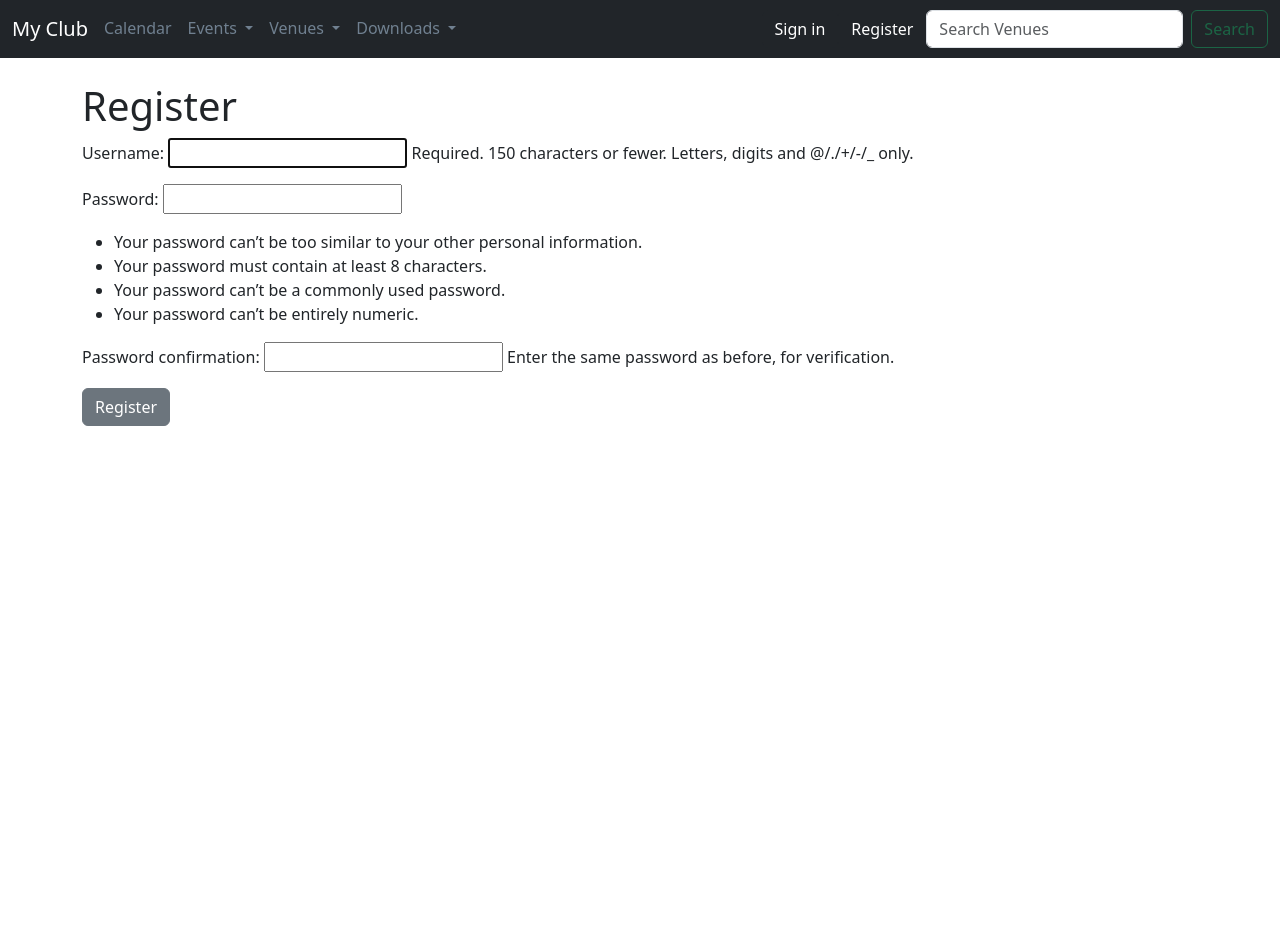
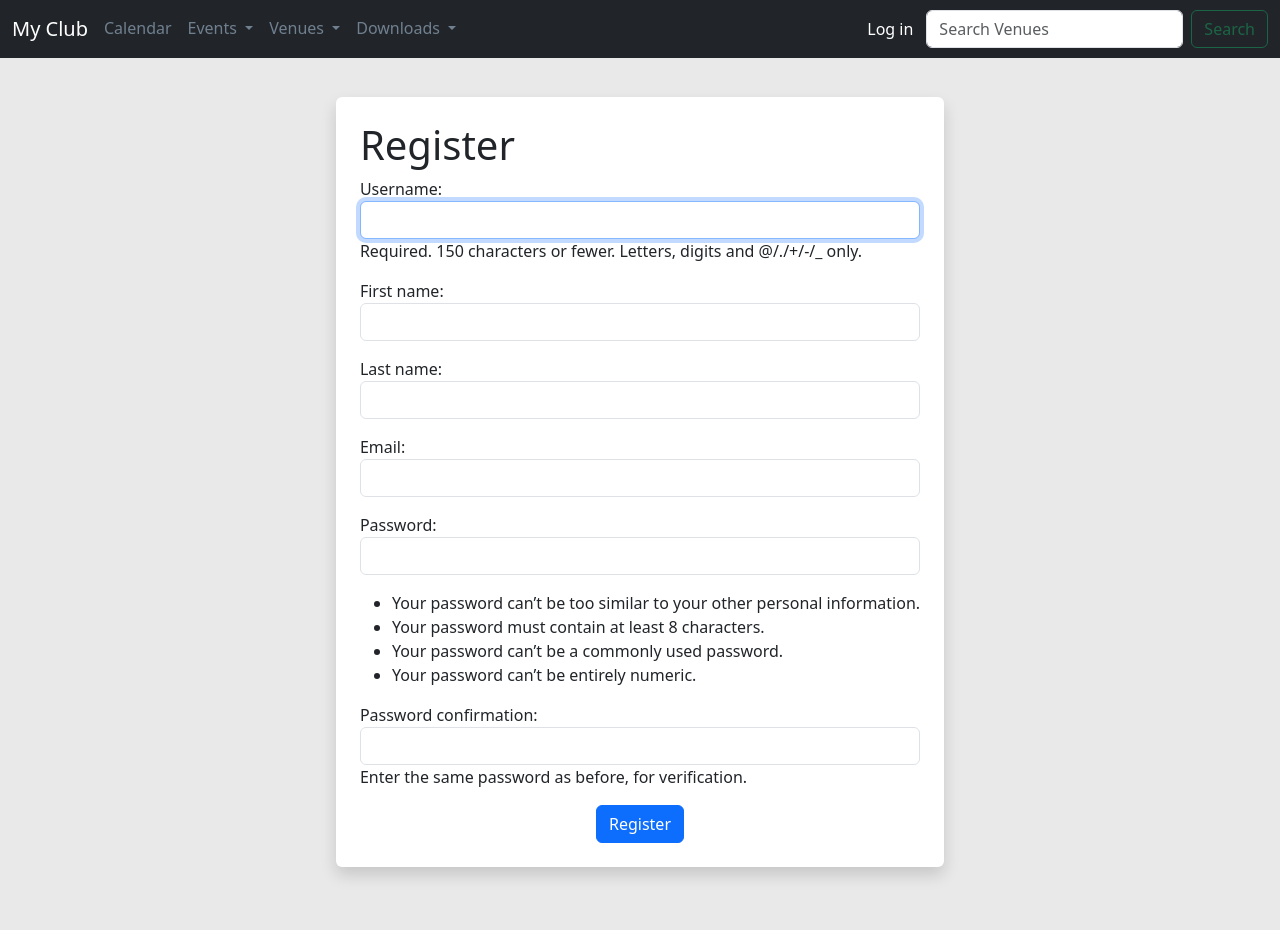
Before and after one commit to PetarIvanov47/event-manager, a Django app: page /members/register_user in a window 1280 px wide. Before the commit the page ends 426 px from the top, so only its background shows below. Run offline with Django 4.2, Linux system fonts and the light colour scheme.

Commit message:
Register form and style changes

```diff
--- a/events/templates/events/add_event.html
+++ b/events/templates/events/add_event.html
@@ -23,7 +23,6 @@
                             <a href="{% url 'home' %}" class="btn btn-secondary">Cancel</a>
                         </div>
 
-
                     </form>
                     {% endif %}
                 </div>
--- a/events/templates/events/base.html
+++ b/events/templates/events/base.html
@@ -4,8 +4,18 @@
     <meta charset="utf-8">
     <meta name="viewport" content="width=device-width, initial-scale=1">
     <title>Hello, World!</title>
+    <style>
+        body {
+            background-color: #f4f4;
+        }
+    </style>
     <link href="https://cdn.jsdelivr.net/npm/bootstrap@5.3.1/dist/css/bootstrap.min.css" rel="stylesheet"
           integrity="sha384-4bw+/aepP/YC94hEpVNVgiZdgIC5+VKNBQNGCHeKRQN+PtmoHDEXuppvnDJzQIu9" crossorigin="anonymous">
+    <style>
+        body {
+            background-color: #eae9e9;
+        }
+    </style>
 </head>
 <body>
 {% include 'events/navbar.html'%}
--- a/events/templates/events/navbar.html
+++ b/events/templates/events/navbar.html
@@ -102,10 +102,9 @@
             </ul>
 
             {% if user.is_authenticated %}
-            <a href="{% url 'logout' %}" class="btn btn-dark">Log out</a>
+                <a href="{% url 'logout' %}" class="btn btn-dark">Log out</a>
             {% else %}
-            <a href="{% url 'login' %}" class="btn btn-dark">Sign in</a>
-            <a href="{% url 'register-user' %}" class="btn btn-dark">Register</a>
+                <a href="{% url 'login' %}" class="btn btn-dark">Log in</a>
             {% endif %}
 
 
--- /dev/null
+++ b/members/forms.py
@@ -0,0 +1,20 @@
+from django.contrib.auth.forms import UserCreationForm
+from django.contrib.auth.models import User
+from django import forms
+
+
+class RegisterUserForm(UserCreationForm):
+    email = forms.EmailField(widget=forms.EmailInput(attrs={'class': 'form-control'}))
+    first_name = forms.CharField(max_length=50, widget=forms.TextInput(attrs={'class': 'form-control'}))
+    last_name = forms.CharField(max_length=50, widget=forms.TextInput(attrs={'class': 'form-control'}))
+
+    class Meta:
+        model = User
+        fields = ('username', 'first_name', 'last_name', 'email', 'password1', 'password2')
+
+    def __init__(self, *args, **kwargs):
+        super().__init__(*args, **kwargs)
+
+        self.fields['username'].widget.attrs['class'] = 'form-control'
+        self.fields['password1'].widget.attrs['class'] = 'form-control'
+        self.fields['password2'].widget.attrs['class'] = 'form-control'
--- a/members/templates/authenticate/register_user.html
+++ b/members/templates/authenticate/register_user.html
@@ -1,26 +1,28 @@
 {% extends 'events/base.html' %}
 
 {% block content %}
+<div class="d-flex justify-content-center align-items-center" style="min-height: 100vh;">
+    <div class="shadow p-4 bg-body rounded">
         {% if form.errors %}
         <div class="alert alert-warning alert-dismissible fade show" role="alert">
             There was an error with your form...
             <button type="button" class="btn-close" data-bs-dismiss="alert" aria-label="Close"></button>
         </div>
-
-
-
         {% endif %}
 
         <h1>Register</h1>
 
-<form action="{% url 'register-user' %}" method=POST>
+        <form action="{% url 'register-user' %}" method="POST">
             {% csrf_token %}
 
             {{ form.as_p }}
 
 
-    <input type="submit" value="Register" class="btn btn-secondary">
+            <div class="text-center mt-3">
+                <input type="submit" value="Register" class="btn btn-primary">
+            </div>
         </form>
-
-
+    </div>
+</div>
+<br/><br/>
 {% endblock %}
--- a/members/views.py
+++ b/members/views.py
@@ -2,6 +2,7 @@ from django.shortcuts import render, redirect
 from django.contrib.auth import authenticate, login, logout
 from django.contrib import messages
 from django.contrib.auth.forms import UserCreationForm
+from .forms import RegisterUserForm
 
 
 def login_user(request):
@@ -29,7 +30,7 @@ def logout_user(request):
 
 def register_user(request):
     if request.method == 'POST':
-        form = UserCreationForm(request.POST)
+        form = RegisterUserForm(request.POST)
         if form.is_valid():
             form.save()
             username = form.cleaned_data['username']
@@ -40,6 +41,6 @@ def register_user(request):
             return redirect('home')
 
     else:
-        form = UserCreationForm()
+        form = RegisterUserForm()
 
     return render(request, 'authenticate/register_user.html', {'form': form})
```
Also changed, not shown: members/templates/authenticate/login.html (+10 -5 lines), db.sqlite3. Lines whose indentation alone changed are shown as unchanged.
